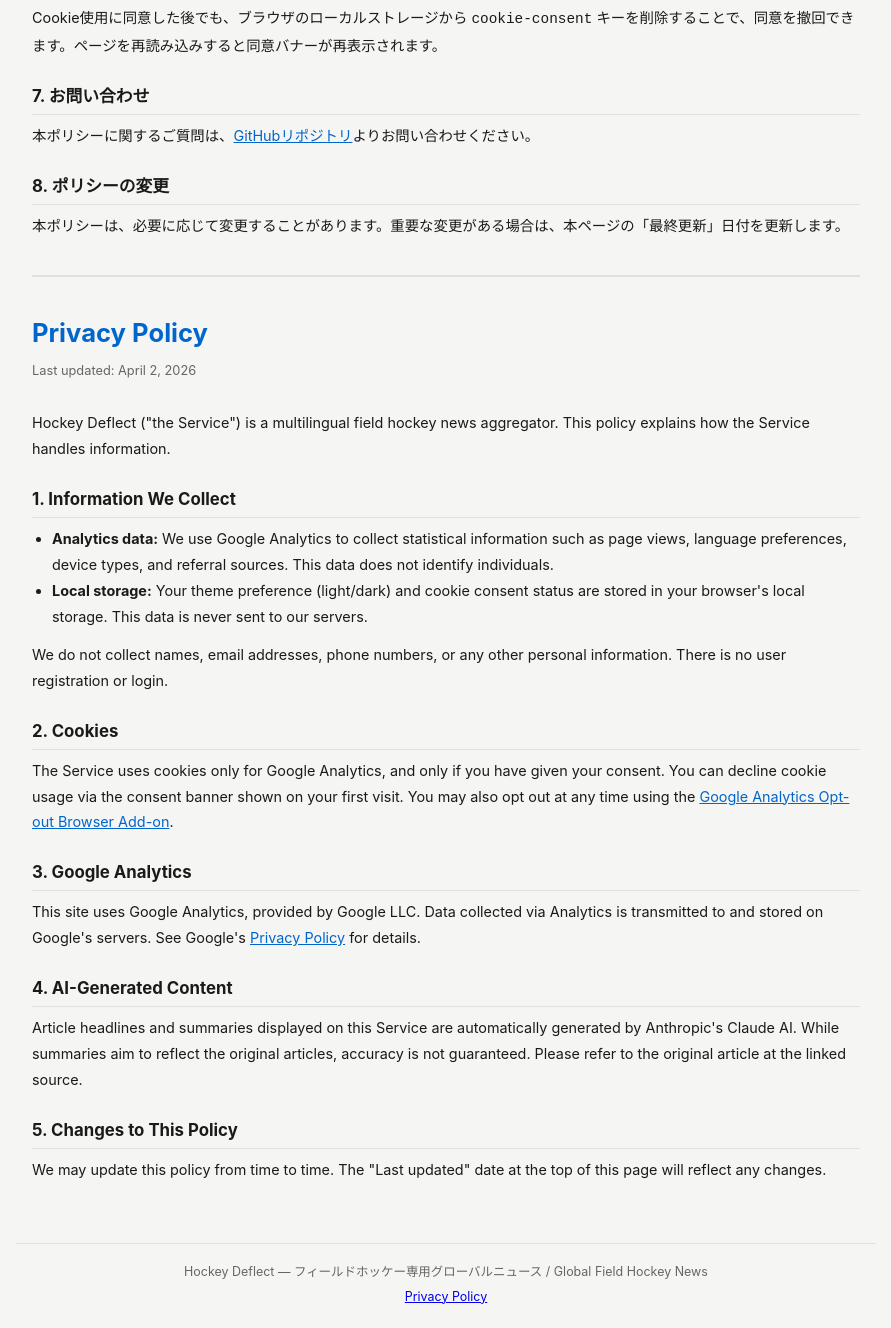
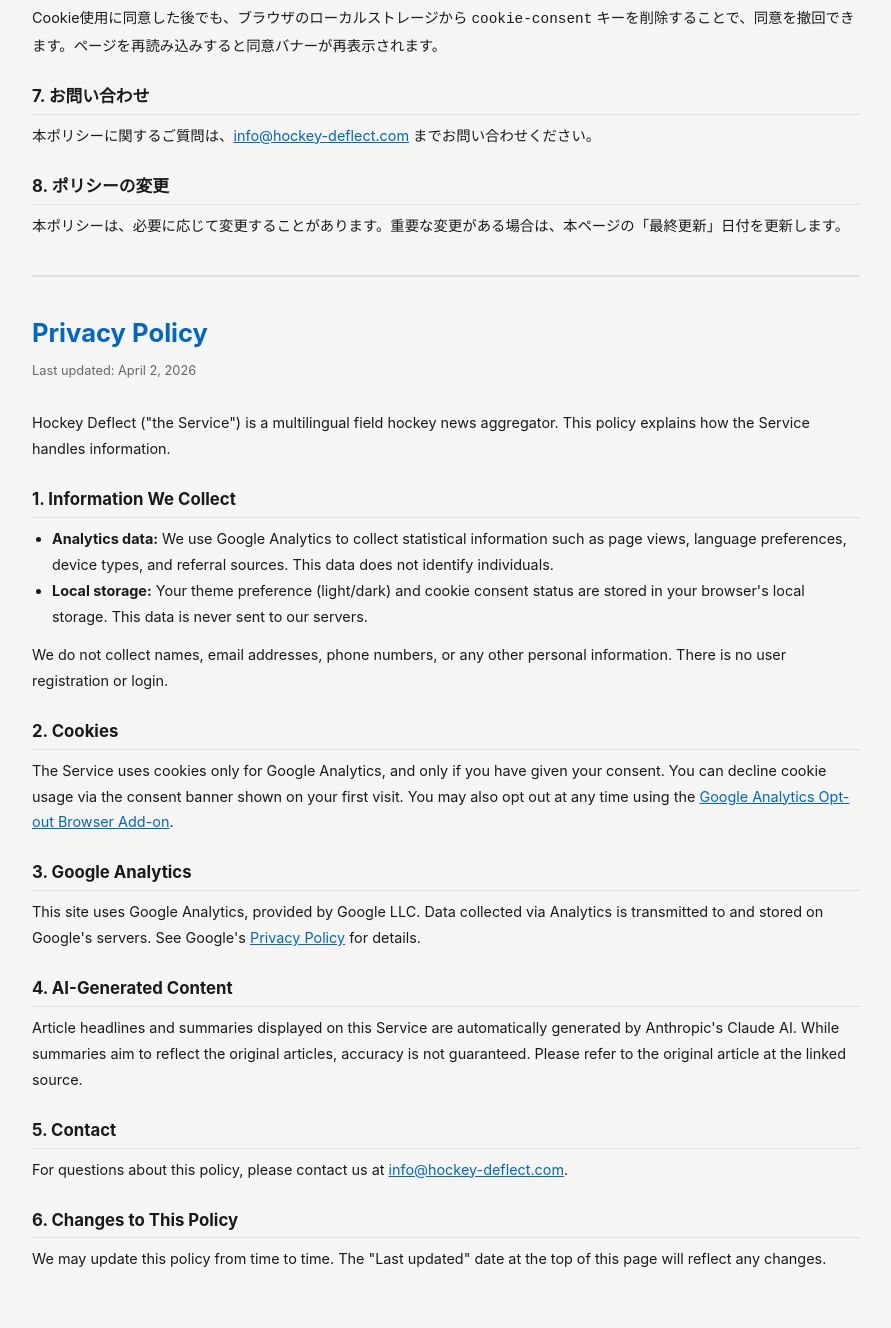
Before and after one commit to Shun-bcn/hockey-news, a website: page public/privacy.html in a window 1280 px wide. Shown: the part 1132-2460 px from the top of the page, without its empty margins (194-1085 px from the left). Drawn offline with nearby package versions, Linux system fonts and the light colour scheme.

Commit message:
Update privacy policy: add info@hockey-deflect.com contact

```diff
--- a/public/privacy.html
+++ b/public/privacy.html
@@ -109,7 +109,7 @@
     <p>Cookie使用に同意した後でも、ブラウザのローカルストレージから <code>cookie-consent</code> キーを削除することで、同意を撤回できます。ページを再読み込みすると同意バナーが再表示されます。</p>
 
     <h2>7. お問い合わせ</h2>
-    <p>本ポリシーに関するご質問は、<a href="https://github.com/anthropics/claude-code/issues" target="_blank" rel="noopener">GitHubリポジトリ</a>よりお問い合わせください。</p>
+    <p>本ポリシーに関するご質問は、<a href="mailto:info@hockey-deflect.com">info@hockey-deflect.com</a> までお問い合わせください。</p>
 
     <h2>8. ポリシーの変更</h2>
     <p>本ポリシーは、必要に応じて変更することがあります。重要な変更がある場合は、本ページの「最終更新」日付を更新します。</p>
@@ -138,7 +138,10 @@
     <h2>4. AI-Generated Content</h2>
     <p>Article headlines and summaries displayed on this Service are automatically generated by Anthropic's Claude AI. While summaries aim to reflect the original articles, accuracy is not guaranteed. Please refer to the original article at the linked source.</p>
 
-    <h2>5. Changes to This Policy</h2>
+    <h2>5. Contact</h2>
+    <p>For questions about this policy, please contact us at <a href="mailto:info@hockey-deflect.com">info@hockey-deflect.com</a>.</p>
+
+    <h2>6. Changes to This Policy</h2>
     <p>We may update this policy from time to time. The "Last updated" date at the top of this page will reflect any changes.</p>
   </div>
 
```
